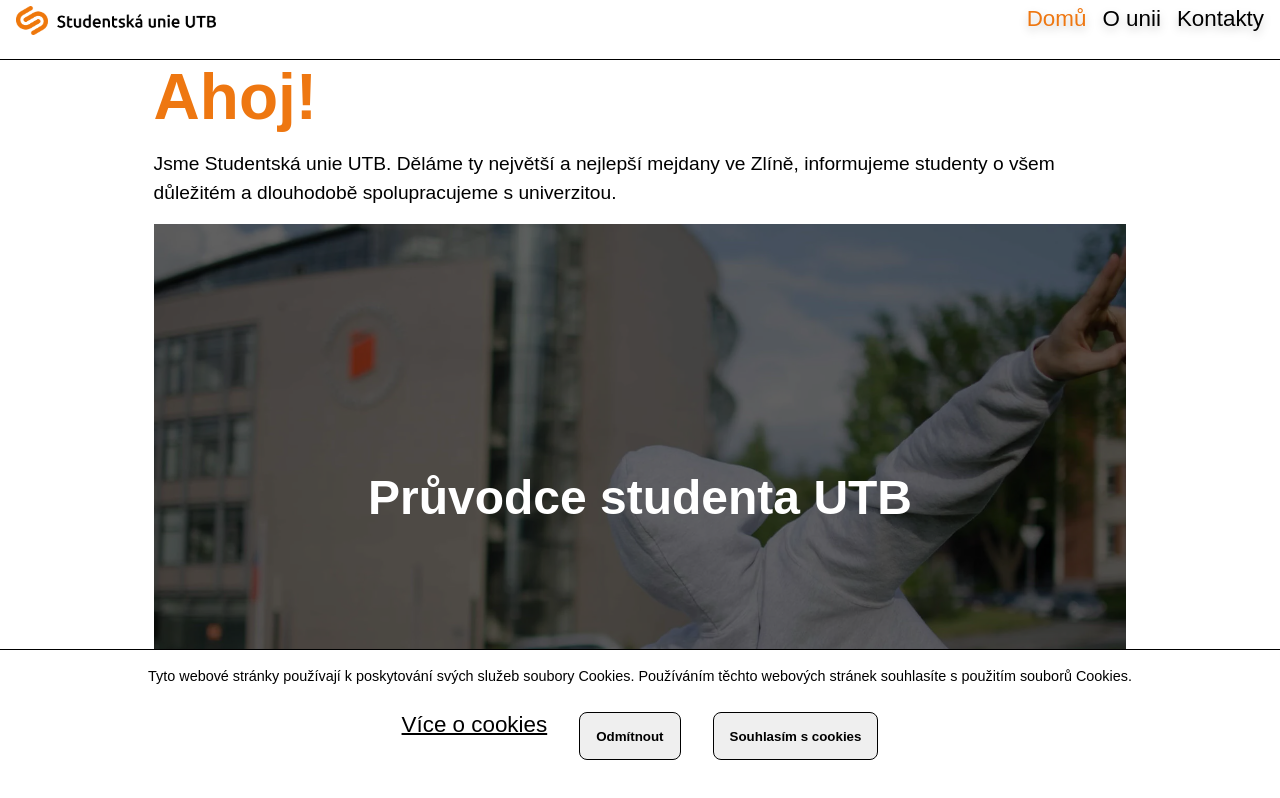
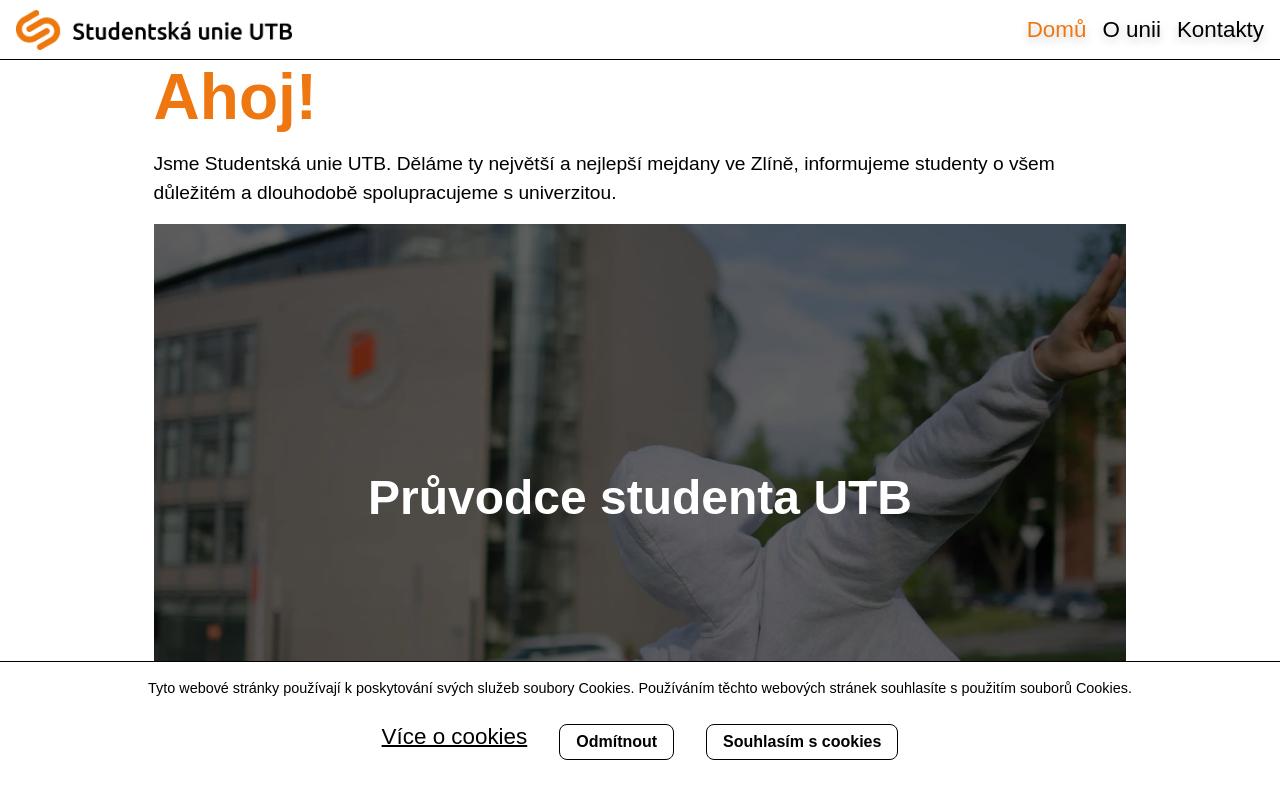
Before and after one commit to SU-UTB/web-sutb-fe, a React (Vite) app: page / in a window 1280 px wide. Shown: the top 798 px of the page. Built offline with nearby package versions, Linux system fonts and the light colour scheme.

Commit message:
some design changes
header style, sizes
button border styles

```diff
--- a/src/components/layout/header/Header.styled.tsx
+++ b/src/components/layout/header/Header.styled.tsx
@@ -1,4 +1,6 @@
 import styled, { css } from 'styled-components';
+
+import BaseButton from '../../shared/BaseButton';
 
 export const Wrapper = styled.header`
     width: 100%;
@@ -16,6 +18,7 @@ export const Logo = styled.img<{
     ({ desktop }) => css`
         ${!desktop && css`
             aspect-ratio: 1/1;
+            display: block;
             @media only screen and (min-width: ${({ theme }) => theme.breakpoints.mobile}) {
                 display: none;
             }
@@ -36,14 +39,11 @@ export const Title = styled.h1`
         display: none;
     }
 `;
-export const MenuButton = styled.button`
+export const MenuButton = styled(BaseButton)`
     width: 40px;
     height: 40px;
-    border: none;
-    background-color: transparent;
     color: #000;
     font-size: 40px;
-
     @media only screen and (min-width: ${({ theme }) => theme.breakpoints.mobile}) {
         display: none;
     }
--- a/src/components/layout/header/Header.tsx
+++ b/src/components/layout/header/Header.tsx
@@ -16,7 +16,7 @@ const Header = ({ title }: IHeaderProps) => {
   return (
     <Wrapper>
       <BaseLink href="/" aria-label="Domů">
-        <Logo src={SULogoText} alt="Logo s textem" width={200} height={29} desktop={true} />
+        <Logo src={SULogoText} alt="Logo s textem" width="auto" height={40} desktop={true} />
         <Logo src={SULogoSVG} alt="Logo symbol" width={40} height={40} desktop={false} />
       </BaseLink>
       <Title>{title}</Title>
--- a/src/components/shared/BaseButton.tsx
+++ b/src/components/shared/BaseButton.tsx
@@ -5,16 +5,19 @@ const BaseButton = styled.button<{
     style?: boolean,
 }>(
     ({ active, style }) => css`
-        padding: 0.2rem 0;
-        border-bottom: 1px solid #000;
+        border: none;
         cursor: pointer;
-        font-weight: bold;
-
+        font-weight: 700;
+        font-size: 1em;
+        background: transparent;
         ${active && css`
-            border-bottom: 0px solid #000;
+            border-bottom: 1px solid ${({ theme }) => theme.colors.primary};
             color: ${({ theme }) => theme.colors.primary};
         `}
-
+        ${!active && css`
+            border-bottom: 1px solid #000;
+            color: #000;
+        `}
         ${style && css`
             border: 1px solid #000;
             padding: 0.5rem 1rem;
--- a/src/components/shared/BaseLink.tsx
+++ b/src/components/shared/BaseLink.tsx
@@ -6,10 +6,9 @@ export const BaseLink = styled.a<{
 }>(
     ({ underline, hero }) => css`
         text-decoration: none;
-        font-weight: lighter;
+        font-weight: 400;
         font-size: 1.4em;
         color: #000;
-        min-height: 48px;
         ${underline && css`
             text-decoration: underline solid 1.5px;
         `}
```
